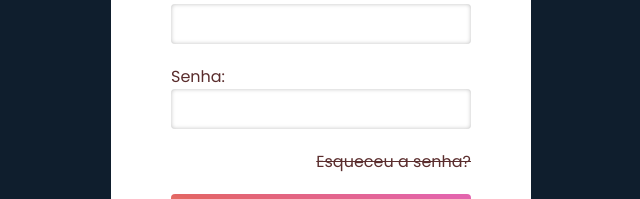
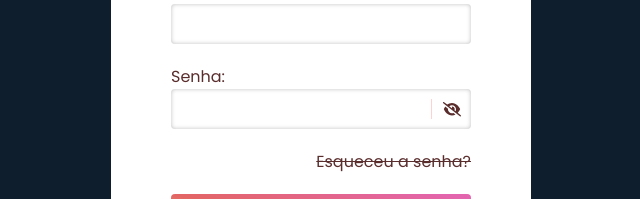
Before and after one commit to limapaulobsb/delivery-app, a React (Create React App) app in the folder front-end/: page /login in a window 1280 px wide. Shown: the part 443-642 px from the top of the page, without its empty margins (319-959 px from the left). Built offline with nearby package versions, Linux system fonts and the light colour scheme; no server answers.

Commit message:
Create PasswordInput component

```diff
--- a/front-end/src/components/CartControl.js
+++ b/front-end/src/components/CartControl.js
@@ -1,4 +1,4 @@
-import React, { useContext, useRef, useState } from 'react';
+import React, { useContext, useState } from 'react';
 import PropTypes from 'prop-types';
 import { FontAwesomeIcon } from '@fortawesome/react-fontawesome';
 import { faMinus, faPlus } from '@fortawesome/free-solid-svg-icons';
@@ -9,7 +9,6 @@ import '../styles/CartControl.css';
 function CartControl({ product }) {
   const { setMessage, setShowMessage } = useContext(MainContext);
   const { cart, setCart } = useContext(ProductContext);
-  const inputRef = useRef();
   const index = cart.findIndex(({ product: { id } }) => id === product.id);
   const existsInCart = index !== -1;
   const quantityInCart = existsInCart ? cart[index].quantity : 0;
@@ -18,7 +17,6 @@ function CartControl({ product }) {
   const handleChange = ({ target: { value } }) => {
     if (value) {
       setQuantity(parseInt(value));
-      inputRef.current.value = parseInt(value);
     }
   };
 
@@ -77,7 +75,6 @@ function CartControl({ product }) {
           type='number'
           value={quantity}
           min={0}
-          ref={inputRef}
           onChange={handleChange}
         />
         <button
--- a/front-end/src/components/InputGroup.js
+++ b/front-end/src/components/InputGroup.js
@@ -1,12 +1,22 @@
 import React from 'react';
 import PropTypes from 'prop-types';
 
+import PasswordInput from './PasswordInput';
+
 function InputGroup({ type = 'text', name, onChange, children }) {
+  const renderInput = () => {
+    if (type === 'password') {
+      return <PasswordInput name={name} onChange={onChange} />;
+    } else {
+      return <input type={type} id={`${name}-input`} name={name} onChange={onChange} />;
+    }
+  };
+
   return (
     <label htmlFor={`${name}-input`}>
       <span>{children}</span>
       <br />
-      <input type={type} id={`${name}-input`} name={name} onChange={onChange} />
+      {renderInput()}
     </label>
   );
 }
--- /dev/null
+++ b/front-end/src/components/PasswordInput.js
@@ -0,0 +1,37 @@
+import React, { useState } from 'react';
+import PropTypes from 'prop-types';
+import { FontAwesomeIcon } from '@fortawesome/react-fontawesome';
+import { faEye, faEyeSlash } from '@fortawesome/free-solid-svg-icons';
+
+import '../styles/PasswordInput.css';
+
+function PasswordInput({ name, value, onChange }) {
+  const [showPassword, setShowPassword] = useState(false);
+
+  return (
+    <div className='input-container'>
+      <input
+        type={showPassword ? 'text' : 'password'}
+        id={`${name}-input`}
+        name={name}
+        value={value}
+        onChange={onChange}
+      />
+      <button
+        type='button'
+        className='absolute'
+        onClick={() => setShowPassword(!showPassword)}
+      >
+        <FontAwesomeIcon icon={showPassword ? faEye : faEyeSlash} />
+      </button>
+    </div>
+  );
+}
+
+PasswordInput.propTypes = {
+  name: PropTypes.string.isRequired,
+  onChange: PropTypes.func,
+  value: PropTypes.string,
+};
+
+export default PasswordInput;
--- a/front-end/src/components/PasswordVerification.js
+++ b/front-end/src/components/PasswordVerification.js
@@ -1,28 +1,34 @@
-import React, { useContext, useRef } from 'react';
+import React, { useContext, useState } from 'react';
 import PropTypes from 'prop-types';
 
 import { MainContext } from '../context';
 import Modal from './Modal';
+import PasswordInput from './PasswordInput';
 import '../styles/PasswordVerification.css';
 
 function PasswordVerification({ confirmFn }) {
   const { setShowModal } = useContext(MainContext);
-  const inputRef = useRef();
+  const [password, setPassword] = useState('');
 
   return (
     <Modal>
       <div className='password-verification'>
         <p>Para prosseguir, informe sua senha:</p>
-        <input type='password' ref={inputRef} />
+        <PasswordInput
+          name='verification'
+          value={password}
+          onChange={({ target: { value } }) => setPassword(value)}
+        />
         <div>
           <button
             type='button'
             className='classic'
             onClick={async () => {
               setShowModal(false);
-              await confirmFn(inputRef.current.value);
-              inputRef.current.value = '';
+              setPassword('');
+              await confirmFn(password);
             }}
+            disabled={!password}
           >
             Confirmar
           </button>
@@ -31,7 +37,7 @@ function PasswordVerification({ confirmFn }) {
             className='classic dark'
             onClick={() => {
               setShowModal(false);
-              inputRef.current.value = '';
+              setPassword('');
             }}
           >
             Cancelar
--- a/front-end/src/components/index.js
+++ b/front-end/src/components/index.js
@@ -3,6 +3,7 @@ import CustomMessage from './CustomMessage';
 import Header from './Header';
 import InputGroup from './InputGroup';
 import Modal from './Modal';
+import PasswordInput from './PasswordInput';
 import PasswordVerification from './PasswordVerification';
 import PriceTag from './PriceTag';
 import ProductCard from './ProductCard';
@@ -15,6 +16,7 @@ export {
   Header,
   InputGroup,
   Modal,
+  PasswordInput,
   PasswordVerification,
   PriceTag,
   ProductCard,
--- a/front-end/src/styles/App.css
+++ b/front-end/src/styles/App.css
@@ -150,12 +150,6 @@ button:disabled {
   opacity: 0.6;
 }
 
-button.absolute {
-  font-size: 2rem;
-  left: 20px;
-  top: 20px;
-}
-
 button.classic {
   border: 1px solid var(--dark-red);
   font-weight: 700;
@@ -238,7 +232,7 @@ input[type='password'],
 input[type='text'] {
   font-size: 0.9rem;
   margin-bottom: 20px;
-  padding: 0 10px;
+  padding: 0 20px;
   width: 300px;
 }
 
--- a/front-end/src/styles/Login.css
+++ b/front-end/src/styles/Login.css
@@ -15,6 +15,12 @@
   position: relative;
 }
 
+.login-page > form > .absolute {
+  font-size: 2rem;
+  left: 20px;
+  top: 20px;
+}
+
 .login-page > form > span {
   margin-left: auto;
   text-decoration: line-through;
--- /dev/null
+++ b/front-end/src/styles/PasswordInput.css
@@ -0,0 +1,20 @@
+.input-container {
+  position: relative;
+}
+
+.input-container > input[type='password'],
+.input-container > input[type='text'] {
+  padding-right: 50px;
+}
+
+.input-container > button {
+  align-items: center;
+  border-left: 1px solid var(--lighter-red);
+  display: flex;
+  font-size: 0.9rem;
+  height: 20px;
+  justify-content: center;
+  right: 0;
+  top: 10px;
+  width: 40px;
+}
--- a/front-end/src/styles/PasswordVerification.css
+++ b/front-end/src/styles/PasswordVerification.css
@@ -8,10 +8,6 @@
   width: 480px;
 }
 
-.password-verification > input {
-  text-align: center;
-}
-
-.password-verification button:first-of-type {
+.password-verification .classic:first-of-type {
   margin-right: 20px;
 }
```
